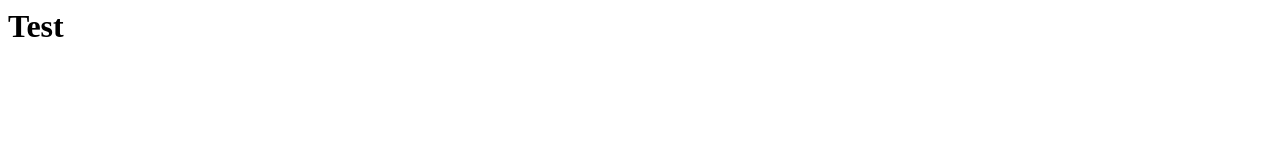
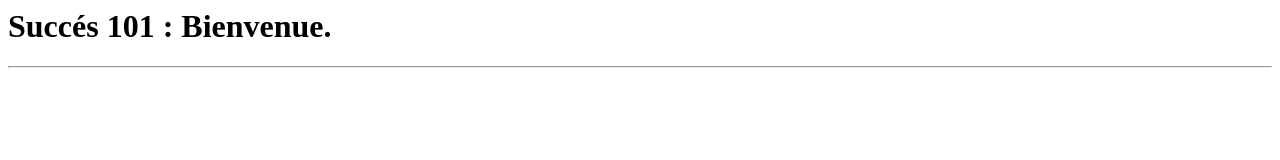
Before and after one commit to HolyHugo/MyGitHubPage, a plain HTML site: page index.html in a window 1280 px wide. Drawn offline with Linux system fonts and the light colour scheme.

Commit message:
Update index.html

```diff
--- a/index.html
+++ b/index.html
@@ -1 +1,2 @@
-<h1 style="color:light-blue;"> Test </h1>
+<h1> Succés 101 : Bienvenue. </h1>
+<hr>
```
